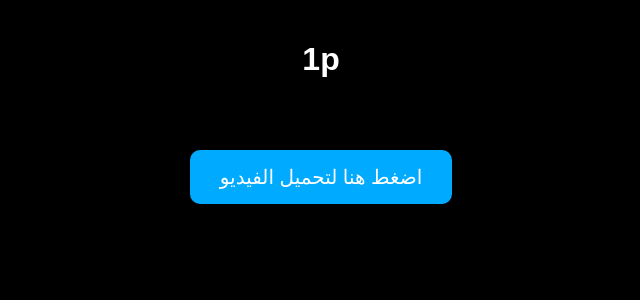
After one commit to elewashy/Wecima-Scraper, a Flask app: page /download/1/1 in a window 1280 px wide. The commit adds this page. Shown: the top 300 px of the page, without its empty margins (319-959 px from the left). Run offline with Flask 3, Linux system fonts and the light colour scheme.

Commit message:
Add files via upload

```diff
--- a/app.py
+++ b/app.py
@@ -128,6 +128,9 @@ def scrape(target_url):
             return "Failed to retrieve the target page.", 500
     except Exception as e:
         return str(e), 500
+@app.route('/download/<int:quality>/<path:video_url>', methods=['GET'])
+def download_page(quality, video_url):
+    return render_template('download_page.html', video_url=video_url, quality=quality)
 
 @app.route('/')
 @app.route('/page/<int:page_number>/')  # إضافة مسار للصفحات
--- /dev/null
+++ b/templates/download_page.html
@@ -0,0 +1,36 @@
+<!DOCTYPE html>
+<html lang="ar">
+<head>
+    <meta charset="UTF-8">
+    <meta name="viewport" content="width=device-width, initial-scale=1.0">
+    <title>تحميل الفيديو</title>
+    <style>
+        body {
+            margin: 0;
+            padding: 20px;
+            background-color: black;
+            color: white;
+            font-family: Arial, sans-serif;
+            text-align: center;
+        }
+        .download-link {
+            display: inline-block;
+            margin-top: 50px;
+            padding: 15px 30px;
+            background-color: #00aaff;
+            color: white;
+            text-decoration: none;
+            font-size: 20px;
+            border-radius: 10px;
+            transition: background-color 0.3s;
+        }
+        .download-link:hover {
+            background-color: #0088cc;
+        }
+    </style>
+</head>
+<body>
+    <h1>{{ quality }}p</h1>
+    <a href="{{ video_url }}" class="download-link">اضغط هنا لتحميل الفيديو</a>
+</body>
+</html>
```
Also changed, not shown: templates/template.html (+5 -5 lines).
